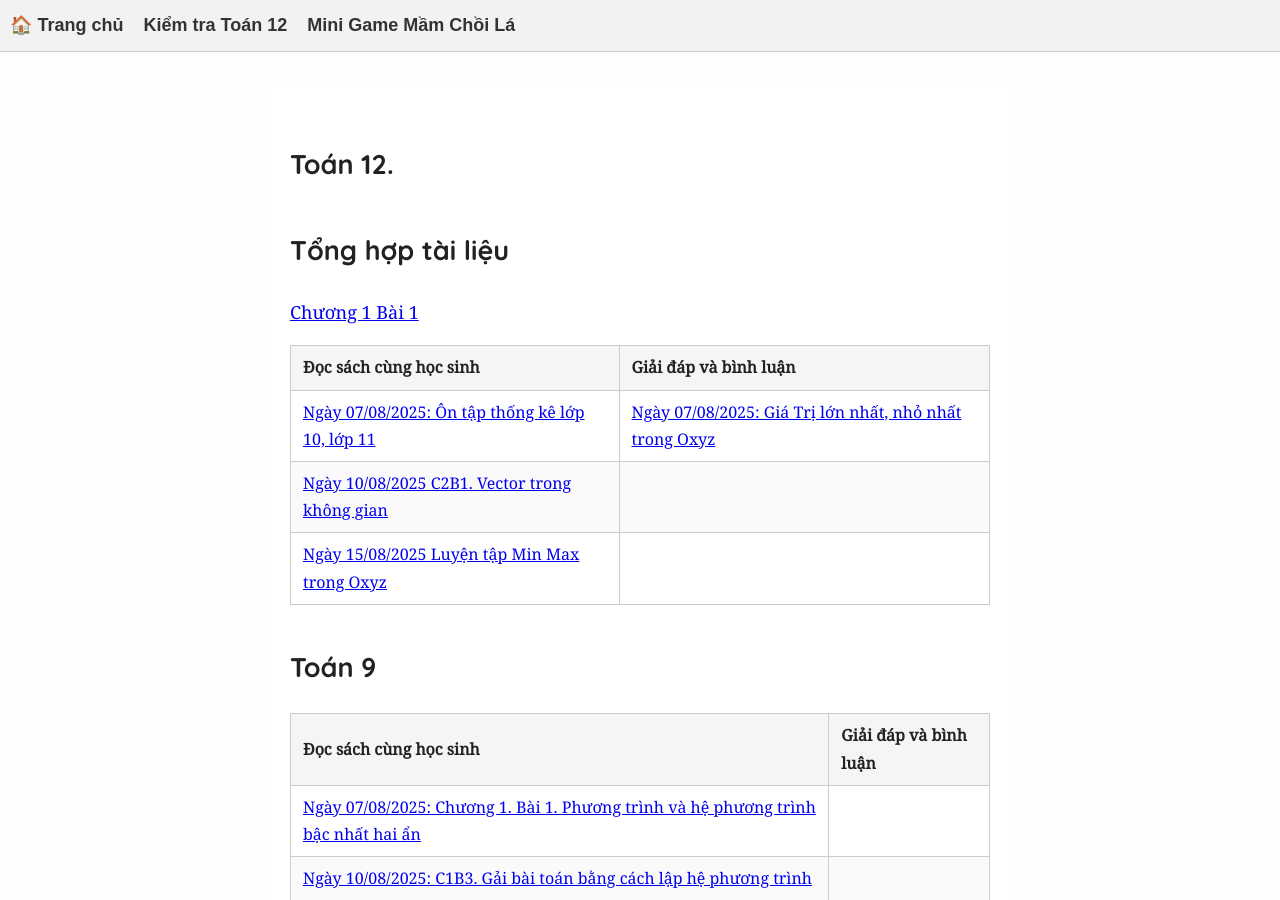
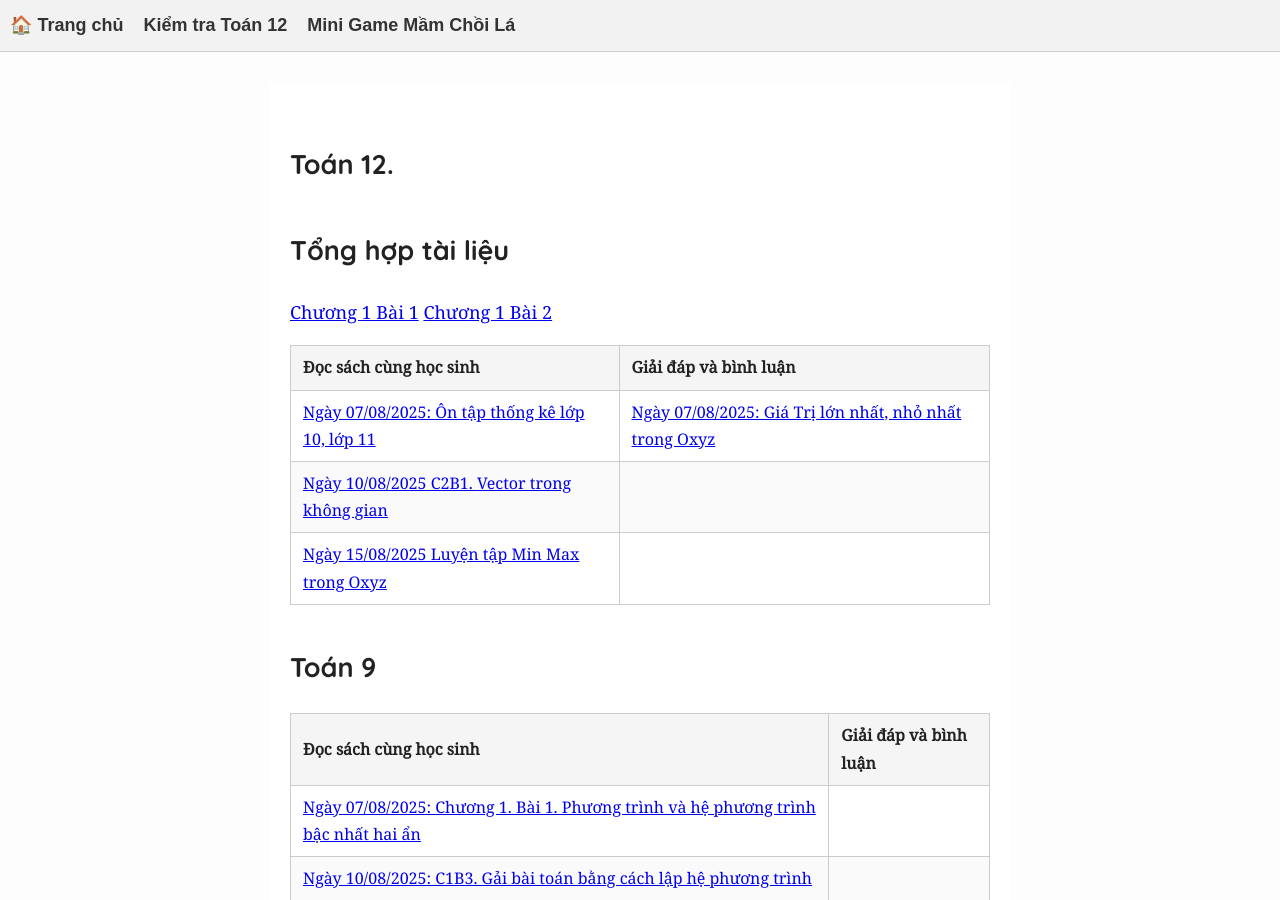
Before and after one commit to NguyenMuoiVN1988/publicstudyrepo, a Jekyll site: the page built from index.md, in a window 1280 px wide and 900 px high. Built offline with Jekyll 4.4.1, drawn with Linux system fonts in a browser that asks for light colours; our own code applies the rules of GitHub Pages for plain Markdown files.

Commit message:
Update index.md

```diff
--- a/index.md
+++ b/index.md
@@ -6,6 +6,7 @@ title: "Public Study"
 ## Toán 12.
 ## Tổng hợp tài liệu
 [Chương 1 Bài 1](T12/T12C1B1.md)
+[Chương 1 Bài 2](T12/T12C1B2.md)
 
 | Đọc sách cùng học sinh | Giải đáp và bình luận|
 |-----|-----|
```
